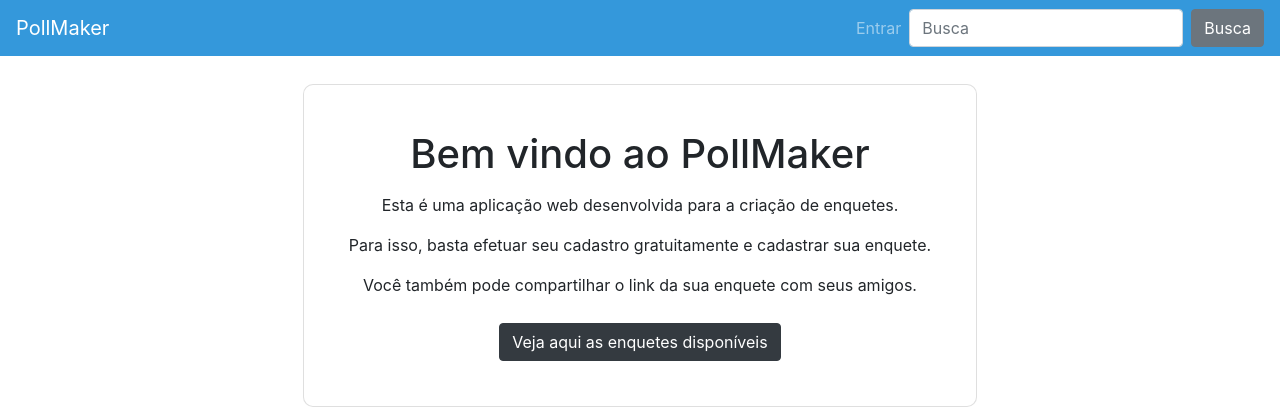
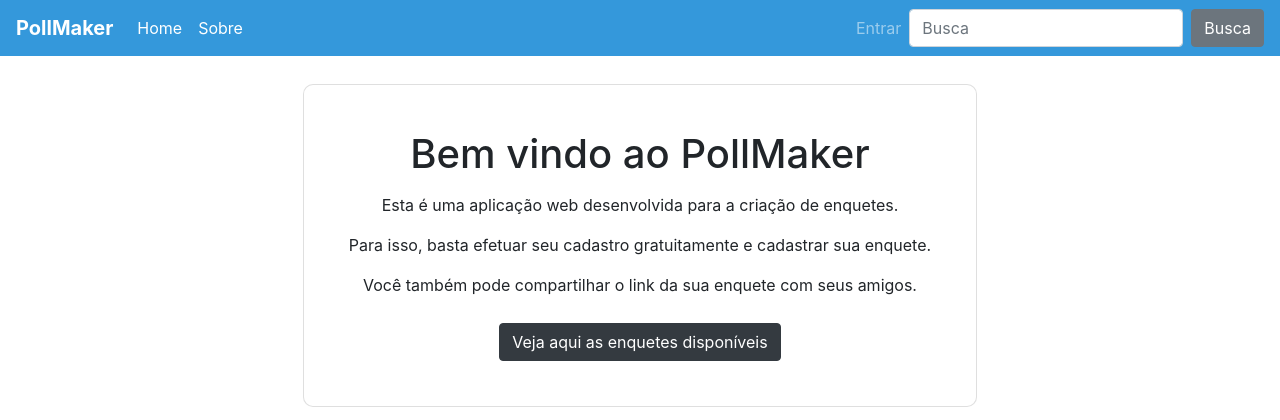
Before and after one commit to EduardoBran/System-Voting-App-Web-Py, a Django app: page / in a window 1280 px wide. Shown: the top 420 px of the page. Run offline with Django 4.2, Linux system fonts and the light colour scheme; some libraries are stand-ins or nearby versions.

Commit message:
add page sobre | edit rota | edit nav

```diff
--- a/main/urls.py
+++ b/main/urls.py
@@ -3,5 +3,6 @@ from django.urls import path
 from .views import *
 
 urlpatterns = [
-    path('', MainView.as_view(), name='main')
+    path('', MainView.as_view(), name='main'),
+    path('sobre;', SobreView.as_view(), name='sobre'),
 ]
--- a/main/views.py
+++ b/main/views.py
@@ -5,4 +5,8 @@ from django.views.generic import TemplateView
 class MainView(TemplateView):
     template_name = 'main/mainIndex.html'
 
+
+class SobreView(TemplateView):
+    template_name = 'main/sobre.html'
+
 # Create your views here.
--- a/templates/parciais/_nav.html
+++ b/templates/parciais/_nav.html
@@ -1,13 +1,22 @@
 {% load static %}
 
 <nav class="navbar navbar-dark navbar-expand-lg" style="background-color:#3498db;">
-    <a class="navbar-brand" href="/">PollMaker</a>
+    <a class="navbar-brand" href="/"><strong>PollMaker</strong></a>
     <button class="navbar-toggler" type="button" data-toggle="collapse" data-target="#navbarSupportedContent"
         aria-controls="navbarSupportedContent" aria-expanded="false" aria-label="Toggle navigation">
         <span class="navbar-toggler-icon"></span>
     </button>
 
     <div class="collapse navbar-collapse" id="navbarSupportedContent">
+        <ul class="navbar-nav">
+            <li class="nav-item active">
+                <a class="nav-link" href="{% url 'votacao:index' %}">Home</a>
+            </li>
+            <li class="nav-item active">
+                <a class="nav-link" href="{% url 'sobre' %}">Sobre</a>
+            </li>
+        </ul>
+
         <ul class="navbar-nav ml-auto">
 
             {% if request.user.is_authenticated %}
```
Also changed, not shown: main/templates/main/sobre.html (added, +7 -0 lines).
